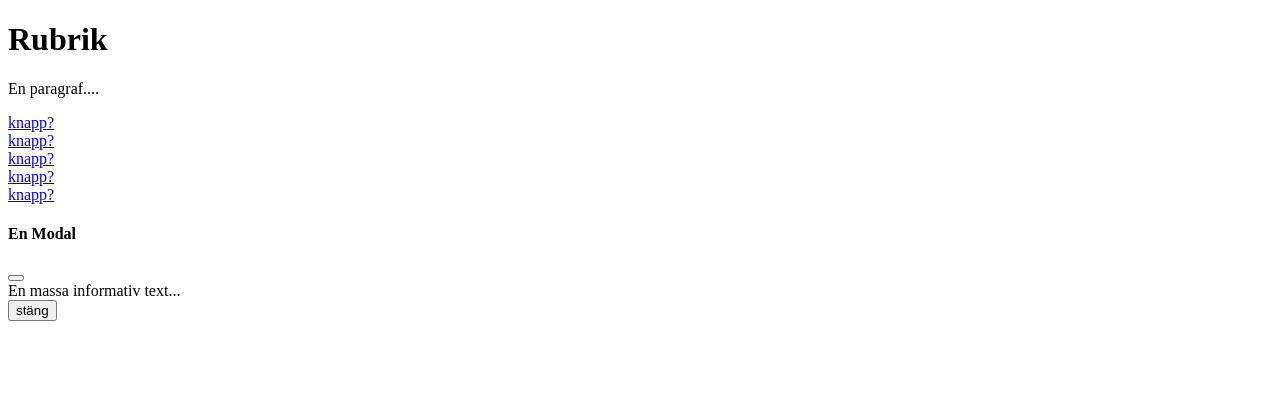
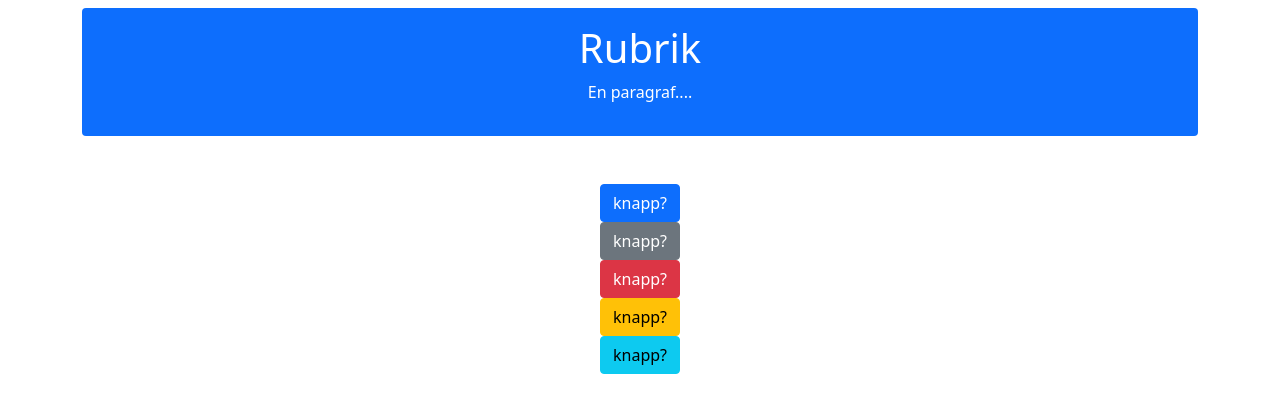
Before and after one commit to karlstad-business-school/ISGA11-VT2024, a plain HTML site: page F8/kodexempel_1/slutkod/index.html in a window 1280 px wide. Drawn offline with nearby package versions, Linux system fonts and the light colour scheme.

Commit message:
F8 slutkod

```diff
--- a/F8/kodexempel_1/slutkod/index.html
+++ b/F8/kodexempel_1/slutkod/index.html
@@ -4,20 +4,21 @@
         <title>Kodexempel 1</title>
         <meta charset="UTF-8">
         <meta name="viewport" content="width=device-width, initial-scale=1.0">
+		<link href="https://cdn.jsdelivr.net/npm/bootstrap@5.1.3/dist/css/bootstrap.min.css" rel="stylesheet" integrity="sha384-1BmE4kWBq78iYhFldvKuhfTAU6auU8tT94WrHftjDbrCEXSU1oBoqyl2QvZ6jIW3" crossorigin="anonymous">
 
     </head>
     <body >
-        <main>
-            <div>
+        <main class="container">
+            <div class="bg-primary text-center text-white rounded p-3 mt-2">
                 <h1>Rubrik</h1>
                 <p>En paragraf....</p>
             </div>
-            <div>
-              <a href="#">knapp?</a><br>
-			  <a href="#">knapp?</a><br>
-			  <a href="#">knapp?</a><br>
-			  <a href="#">knapp?</a><br>
-			  <a href="#">knapp?</a><br>
+            <div class="text-center p-5">
+              <a href="#" class="btn btn-primary" >knapp?</a><br>
+			  <a href="#" class="btn btn-secondary">knapp?</a><br>
+			  <a href="#"class="btn btn-danger">knapp?</a><br>
+			  <a href="#" class="btn btn-warning">knapp?</a><br>
+			  <a href="#" class="btn btn-info">knapp?</a><br>
 
             </div>
         </main>
```
